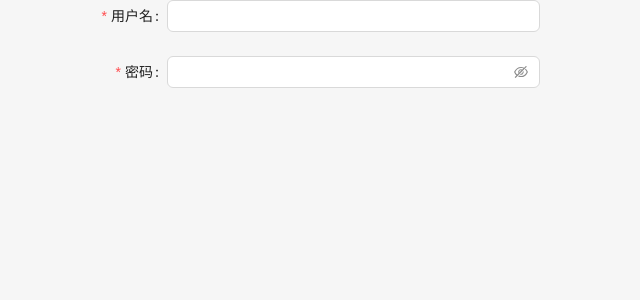
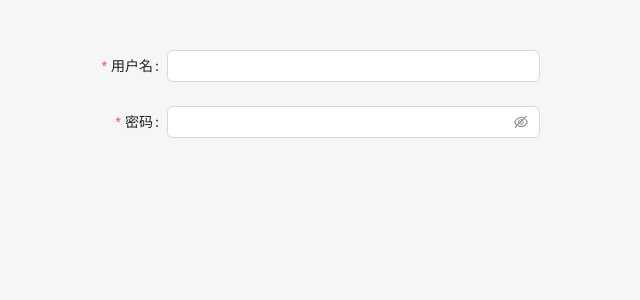
Before and after one commit to LRolinx/object-cloud-drive, a React (Vite) app: page /login in a window 1280 px wide. Shown: the top 300 px of the page, without its empty margins (313-953 px from the left). Built offline with nearby package versions, Linux system fonts and the light colour scheme.

Commit message:
添加窗口拖动区域

```diff
--- a/src/pages/login/index.tsx
+++ b/src/pages/login/index.tsx
@@ -19,7 +19,9 @@ export const LoginPage: React.FC = () => {
     console.log('Failed:', errorInfo);
   };
 
-  return <>
+  return <div>
+    <div data-tauri-drag-region style={{ height: 50, width: '100vw' }}>
+    </div>
     <Form
       name="basic"
       labelCol={{ span: 9 }}
@@ -55,5 +57,5 @@ export const LoginPage: React.FC = () => {
         </Button>
       </Form.Item>
     </Form>
-  </>
+  </div>
 }
```
